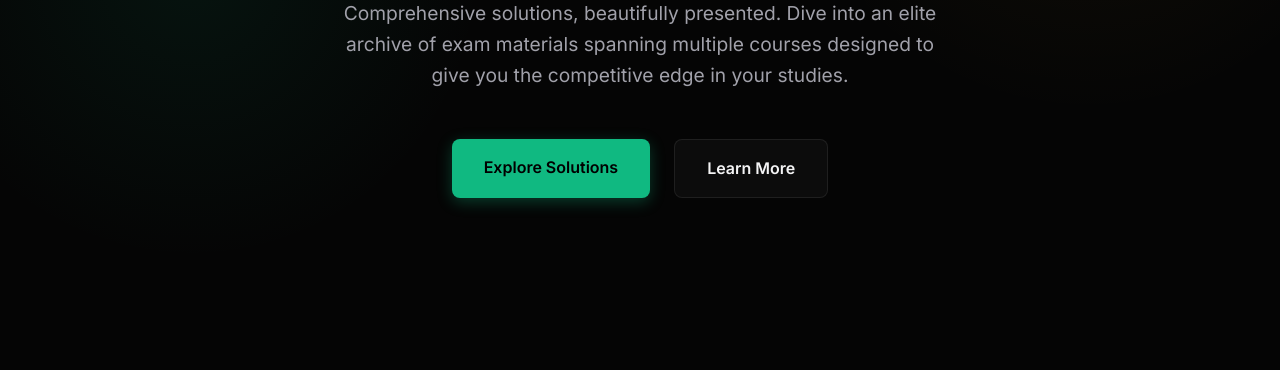
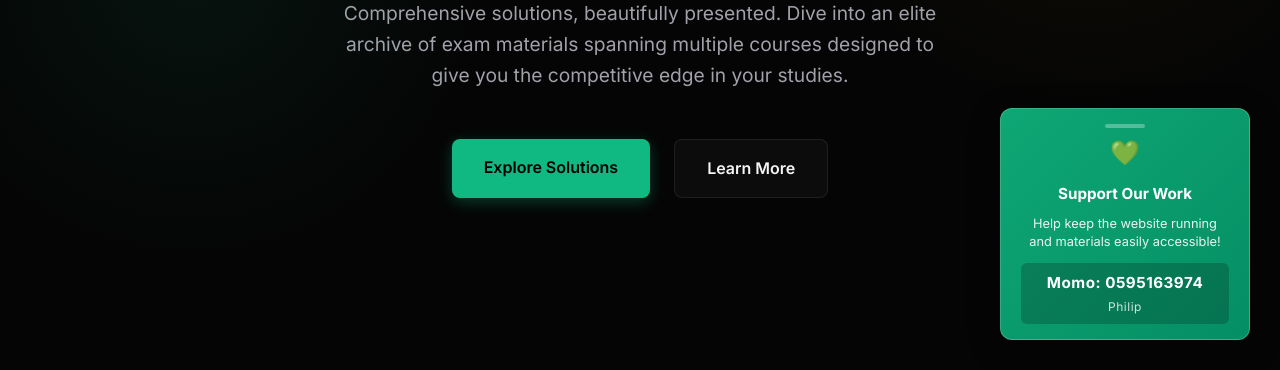
Before and after one commit to avorxephilip-cyber/philipexamprep, a plain HTML site: page index.html in a window 1280 px wide. Both pictures are taken after a click on the link "PhilipExamPrep". Shown: the part 430-800 px from the top of the page. Drawn offline with Linux system fonts and the light colour scheme.

Commit message:
Add draggable support widget

```diff
--- a/index.html
+++ b/index.html
@@ -410,6 +410,7 @@
             mainNav.classList.remove('open');
         }
     </script>
+    <script src="support.js"></script>
 </body>
 
 </html>
--- /dev/null
+++ b/support.js
@@ -0,0 +1,125 @@
+// Support Session Widget for Philip Exam Prep
+document.addEventListener("DOMContentLoaded", () => {
+    // Inject the widget HTML
+    const supportHTML = `
+        <div id="floating-support" style="
+            position: fixed;
+            bottom: 30px;
+            right: 30px;
+            background: linear-gradient(135deg, rgba(16,185,129,0.9), rgba(5,150,105,0.95));
+            backdrop-filter: blur(10px);
+            border: 1px solid rgba(255,255,255,0.2);
+            padding: 15px 20px;
+            border-radius: 12px;
+            box-shadow: 0 8px 32px rgba(0,0,0,0.3);
+            z-index: 9999;
+            color: #fff;
+            font-family: 'Inter', sans-serif;
+            max-width: 250px;
+            text-align: center;
+            display: flex;
+            flex-direction: column;
+            gap: 8px;
+            animation: slideInUp 0.5s ease-out;
+            cursor: grab;
+            user-select: none;
+            touch-action: none;
+            transition: box-shadow 0.3s ease;
+        ">
+            <style>
+                @keyframes slideInUp {
+                    from { transform: translateY(100px); opacity: 0; }
+                    to { transform: translateY(0); opacity: 1; }
+                }
+                #floating-support:active {
+                    cursor: grabbing;
+                    box-shadow: 0 12px 40px rgba(16,185,129,0.5);
+                }
+                .drag-handle-indicator {
+                    width: 40px;
+                    height: 4px;
+                    background: rgba(255,255,255,0.3);
+                    border-radius: 4px;
+                    margin: 0 auto -2px auto;
+                }
+            </style>
+
+            <div class="drag-handle-indicator"></div>
+            <div style="font-size: 1.5rem; margin-bottom: 2px;">&#128154;</div>
+            <strong style="font-size: 0.95rem;">Support Our Work</strong>
+            <p style="font-size: 0.8rem; margin: 0; line-height: 1.4; opacity: 0.9;">
+                Help keep the website running and materials easily accessible!
+            </p>
+            <div style="background: rgba(0,0,0,0.2); border-radius: 6px; padding: 8px; margin-top: 4px; font-weight: 700; font-size: 0.95rem; letter-spacing: 0.5px;">
+                Momo: 0595163974
+                <div style="font-size: 0.75rem; font-weight: normal; margin-top: 2px; opacity: 0.8;">Philip</div>
+            </div>
+        </div>
+    `;
+
+    document.body.insertAdjacentHTML('beforeend', supportHTML);
+
+    // Draggable Logic
+    const floatingElement = document.getElementById('floating-support');
+
+    let isDragging = false;
+    let initialX;
+    let initialY;
+    let currentX;
+    let currentY;
+    let xOffset = 0;
+    let yOffset = 0;
+
+    function dragStart(e) {
+        if (e.type === "touchstart") {
+            initialX = e.touches[0].clientX - xOffset;
+            initialY = e.touches[0].clientY - yOffset;
+        } else {
+            initialX = e.clientX - xOffset;
+            initialY = e.clientY - yOffset;
+        }
+
+        if (floatingElement.contains(e.target)) {
+            isDragging = true;
+        }
+    }
+
+    function dragEnd(e) {
+        initialX = currentX;
+        initialY = currentY;
+        isDragging = false;
+    }
+
+    function drag(e) {
+        if (isDragging) {
+            e.preventDefault();
+
+            if (e.type === "touchmove") {
+                currentX = e.touches[0].clientX - initialX;
+                currentY = e.touches[0].clientY - initialY;
+            } else {
+                currentX = e.clientX - initialX;
+                currentY = e.clientY - initialY;
+            }
+
+            xOffset = currentX;
+            yOffset = currentY;
+
+            setTranslate(currentX, currentY, floatingElement);
+        }
+    }
+
+    function setTranslate(xPos, yPos, el) {
+        el.style.transform = `translate3d(${xPos}px, ${yPos}px, 0)`;
+    }
+
+    // Mouse events
+    floatingElement.addEventListener("mousedown", dragStart);
+    document.addEventListener("mouseup", dragEnd);
+    document.addEventListener("mousemove", drag);
+
+    // Touch events for mobile
+    floatingElement.addEventListener("touchstart", dragStart, { passive: false });
+    document.addEventListener("touchend", dragEnd);
+    document.addEventListener("touchmove", drag, { passive: false });
+});
```
Also changed, not shown: exams/2019_Advanced_Pasco_Q1.html (+1 -0 lines), exams/2021_Auditing_ExamSolution.html (+1 -0 lines), exams/2021_Pasco_Advance_Accounting_Q1.html (+1 -0 lines), exams/2022_Auditing_ExamSolution.html (+1 -0 lines), exams/2023_Auditing_ExamSolution.html (+1 -0 lines), exams/2024_Auditing_ExamSolution.html (+1 -0 lines), exams/2025_Auditing_ExamSolution.html (+1 -0 lines), exams/2025_Corporate_Financial_Analysis_Q1.html (+1 -0 lines), exams/2026_Campus_Exam_Audit.html (+1 -0 lines), exams/2026_Campus_Q1.html (+1 -0 lines), exams/Project_unit1.html (+1 -0 lines), exams/Unit 2 Project.html (+1 -0 lines), exams/Unit 3Project.html (+1 -0 lines), exams/Unit4 project.html (+1 -0 lines), 3 more files.
